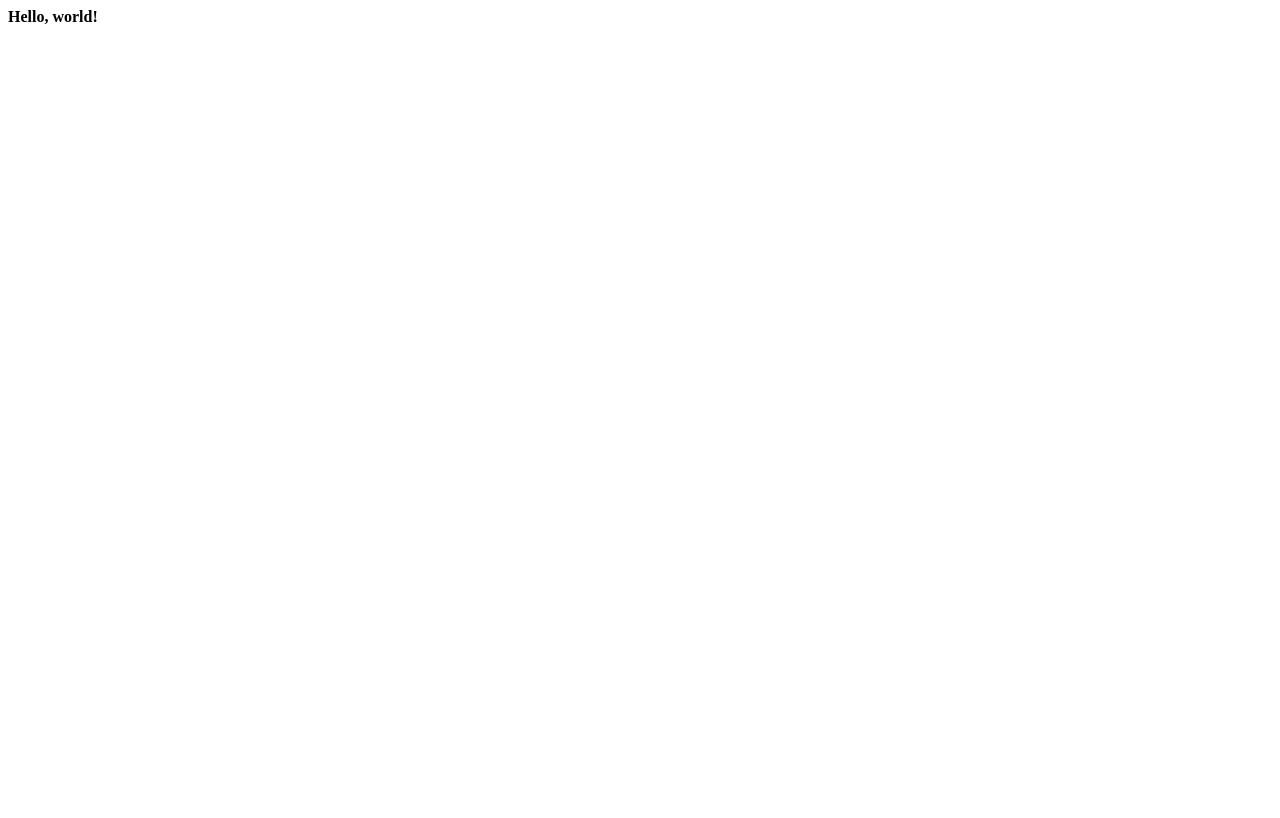
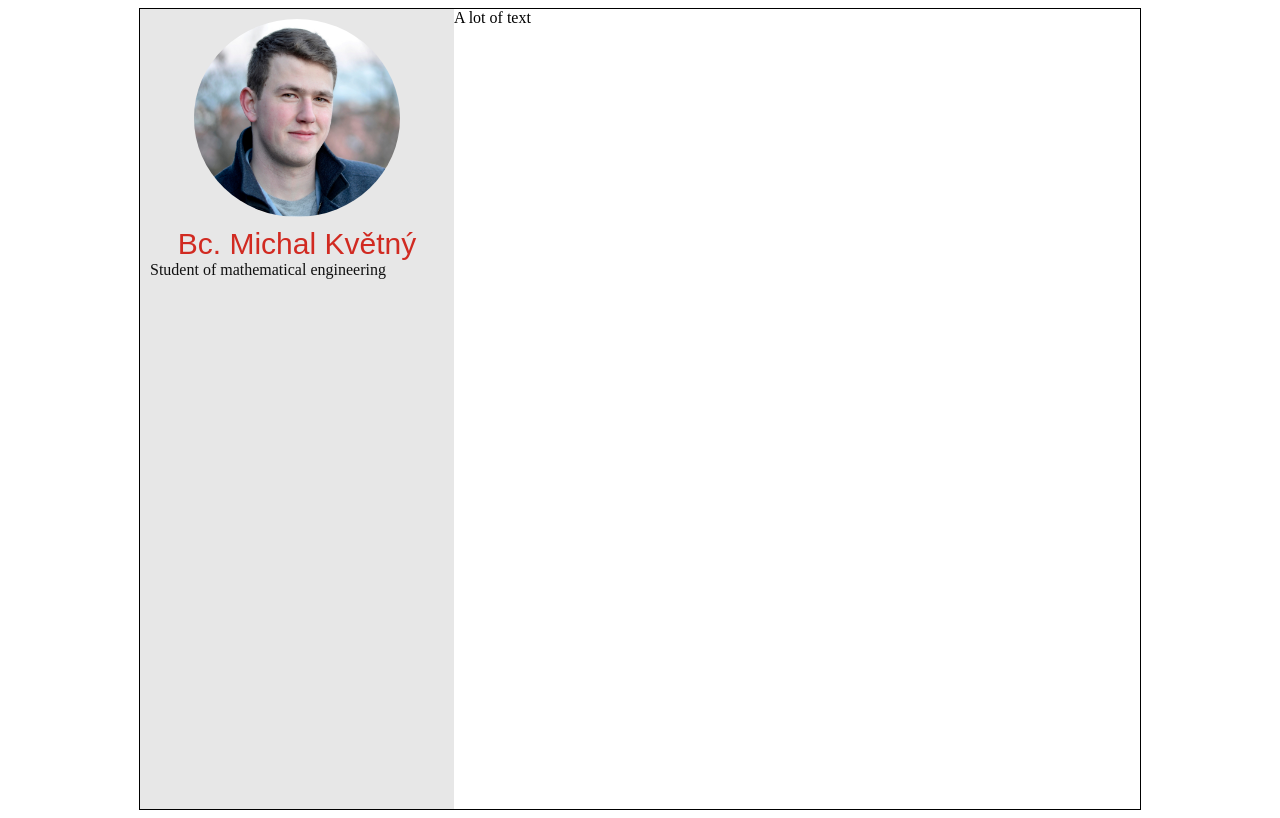
Before and after one commit to Reiqy/reiqy.github.io, a plain HTML site: page index.html in a window 1280 px wide. Drawn offline with Linux system fonts and the light colour scheme.

Commit message:
two columns, profile picture and name

```diff
--- /dev/null
+++ b/css/style.css
@@ -0,0 +1,45 @@
+body {
+    background-color: #ffffff;
+    display: flex;
+    justify-content: center;
+}
+
+#main {
+    border: 1px solid black;
+    width: 1000px;
+    min-height: 800px;
+    display: flex;
+    justify-content: center;
+    flex-flow: row nowrap;
+}
+
+#left {
+    padding: 10px;
+    background-color: #e7e7e7;
+    width: 30%;
+}
+
+#right {
+    background-color: white;
+    width: 70%;
+}
+
+.profile_picture {
+    display: block;
+    margin-left: auto;
+    margin-right: auto;
+    margin-bottom: 10px;
+    width: 70%;
+    border-radius: 50%;
+}
+
+.profile_name {
+    color: #d12a21;
+    font-family: Arial, Helvetica, sans-serif;
+    font-size: 30px;
+    text-align: center;
+}
+
+.profile_title {
+    color: #101010;
+}
--- a/index.html
+++ b/index.html
@@ -1 +1,27 @@
-<b>Hello, world!</b>
+<!doctype html>
+<html lang="en">
+
+<head>
+    <meta charset="UTF-8">
+    <title>Bc. Michal Květný</title>
+    <link rel="stylesheet" href="css/style.css">
+</head>
+
+<body>
+    <div id="main">
+        <div id="left">
+            <img src="img/cv_michal.jpg" class="profile_picture">
+            <div class="profile_name">
+                Bc. Michal Květný
+            </div>
+            <div class="profile_title">
+                Student of mathematical engineering
+            </div>
+        </div>
+        <div id="right">
+            A lot of text
+        </div>
+    </div>
+</body>
+
+</html>
```
Also changed, not shown: img/cv_michal.jpg (added), 1 other file.
